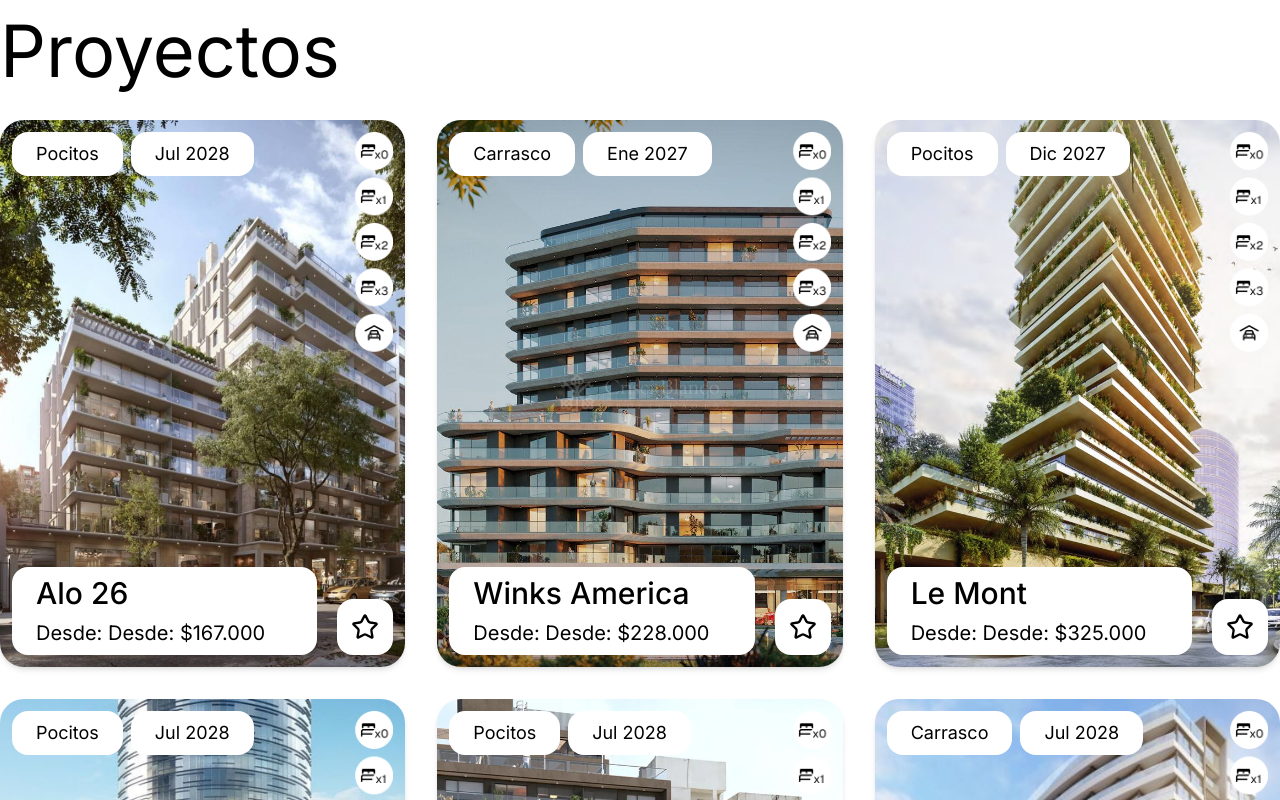
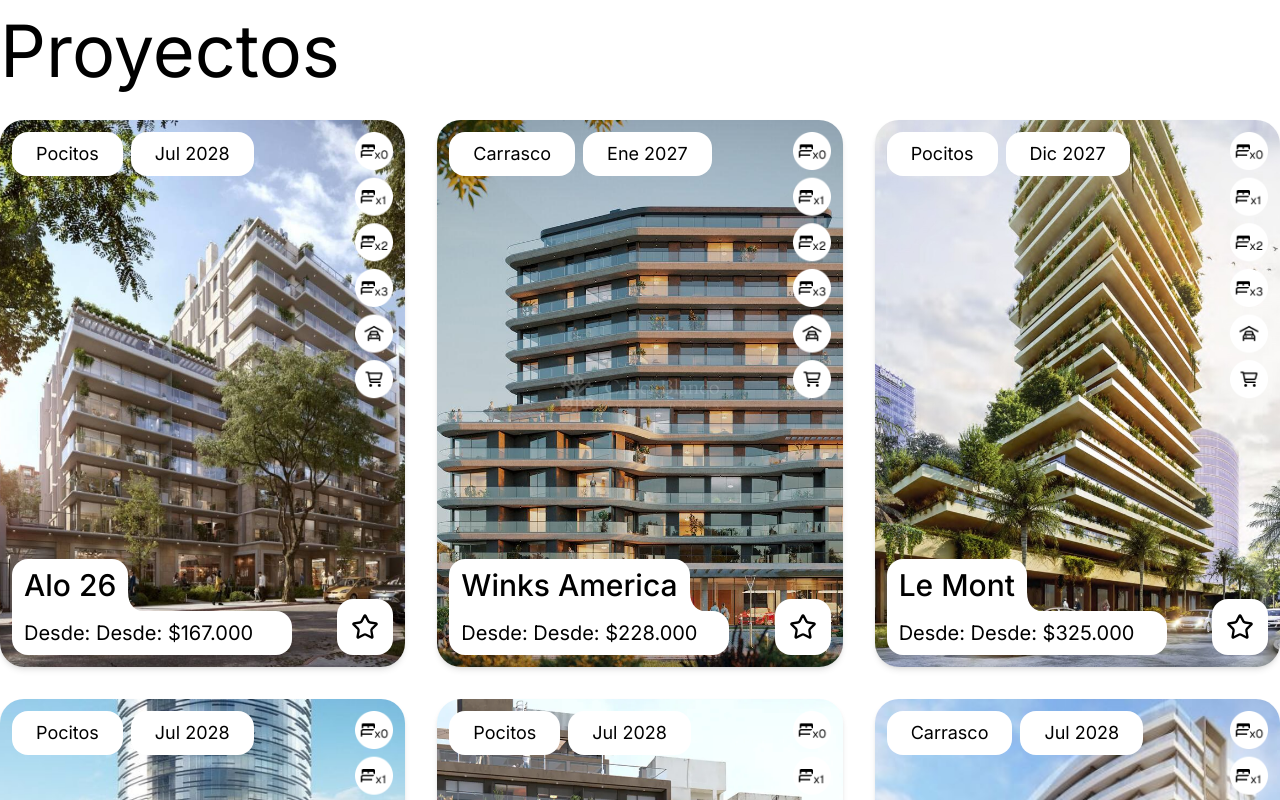
Before and after one commit to SingularStudioDev/domera, a Next.js app: page / in a window 1280 px wide. Shown: the part 1440-2240 px from the top of the page. Built offline with nearby package versions, Linux system fonts and the light colour scheme.

Commit message:
Mejora la interfaz de usuario en los componentes CartPage, ProjectCard y ProjectDetailPage. Se añaden transiciones y efectos hover, se ajustan estilos y se reemplaza un ícono por uno nuevo. Además, se actualiza la imagen en ProjectCard para mejorar la presentación visual.

```diff
--- a/src/app/cart/page.tsx
+++ b/src/app/cart/page.tsx
@@ -228,12 +228,10 @@ const CartPage = () => {
                     {accordionItems.map((item, index) => (
                       <div
                         key={index}
-                        className="flex items-center justify-between border-b border-gray-300 py-4"
+                        className="flex cursor-pointer items-center justify-between border-b border-gray-300 py-4 text-black transition duration-300 hover:text-blue-600"
                       >
-                        <span className="text-lg font-bold text-black">
-                          {item}
-                        </span>
-                        <ChevronDown className="h-5 w-5 text-black" />
+                        <span className="text-lg font-bold">{item}</span>
+                        <ChevronDown className="h-5 w-5" />
                       </div>
                     ))}
                   </div>
@@ -324,7 +322,7 @@ const CartPage = () => {
 
                   {/* Submit Button */}
                   <button
-                    className={`flex w-fit items-center justify-center rounded-full px-8 py-3 text-white transition-colors ${
+                    className={`flex w-fit cursor-pointer items-center justify-center rounded-full px-8 py-3 text-white transition-colors duration-300 ${
                       selectedFile
                         ? 'bg-blue-600 hover:bg-blue-700'
                         : 'cursor-not-allowed bg-gray-300'
@@ -332,7 +330,7 @@ const CartPage = () => {
                     disabled={!selectedFile}
                   >
                     Proceder a la reserva
-                    <ArrowRight className="ml-2 h-4 w-4" />
+                    <ArrowRight className="ml-4 h-4 w-4" />
                   </button>
                 </div>
               </div>
--- a/src/app/projects/[id]/page.tsx
+++ b/src/app/projects/[id]/page.tsx
@@ -413,10 +413,10 @@ Proyecto se construye bajo la Ley de Vivienda Promovida N°18.795, que implica l
                     {project.planFiles.map((file, index) => (
                       <div
                         key={index}
-                        className={`${index === 0 ? 'border-t' : ''} flex items-center justify-between border-b border-gray-300 p-4`}
+                        className={`${index === 0 ? 'border-t' : ''} flex cursor-pointer items-center justify-between border-b border-gray-300 p-4 text-black transition duration-300 hover:text-blue-600`}
                       >
                         <span className="font-medium">{file}</span>
-                        <button className="cursor-pointer text-xl text-gray-600 hover:text-gray-800">
+                        <button className="cursor-pointer text-xl">
                           <SquareArrowOutUpRightIcon className="h-5 w-5" />
                         </button>
                       </div>
@@ -447,7 +447,7 @@ Proyecto se construye bajo la Ley de Vivienda Promovida N°18.795, que implica l
           </div>
 
           {/* Unidades disponibles */}
-          <div className="mt-16">
+          <div>
             <h2 className="mb-2 text-3xl font-bold text-black">
               Unidades disponibles
             </h2>
@@ -529,7 +529,7 @@ Proyecto se construye bajo la Ley de Vivienda Promovida N°18.795, que implica l
               {project.availableUnits.map((unit) => (
                 <div
                   key={unit.id}
-                  className="overflow-hidden rounded-2xl border border-gray-200 bg-white shadow-sm"
+                  className="group overflow-hidden rounded-2xl border border-gray-200 bg-white shadow-sm transition duration-300 hover:border-blue-600"
                 >
                   {/* Image Section */}
                   <div className="relative">
@@ -581,7 +581,7 @@ Proyecto se construye bajo la Ley de Vivienda Promovida N°18.795, que implica l
                   <div className="p-4">
                     {/* Title and Description */}
                     <div className="mb-4">
-                      <h4 className="mb-1 text-2xl font-semibold text-black">
+                      <h4 className="mb-1 text-2xl font-semibold text-black transition duration-300 group-hover:text-blue-600">
                         {unit.title}
                       </h4>
                       <p className="text-black">{unit.description}</p>
@@ -615,7 +615,7 @@ Proyecto se construye bajo la Ley de Vivienda Promovida N°18.795, que implica l
                     <div className="flex items-end justify-between">
                       <div>
                         <p className="mb-1 font-semibold text-black">Precio</p>
-                        <p className="text-3xl font-bold text-black">
+                        <p className="text-3xl font-bold text-black transition duration-300 group-hover:text-blue-600">
                           {unit.price}
                         </p>
                       </div>
--- a/src/app/projects/[id]/units/[unitId]/page.tsx
+++ b/src/app/projects/[id]/units/[unitId]/page.tsx
@@ -14,6 +14,7 @@ import {
   ListCheck,
   MousePointer,
   ArrowRight,
+  StarIcon,
 } from 'lucide-react';
 import { useParams } from 'next/navigation';
 import Header from '@/components/Header';
@@ -244,11 +245,11 @@ Lorem ipsum dolor sit amet, consectetuer adipiscing elit. Aenean commodo ligula
             {/* Right Column - Unit Info */}
             <div className="space-y-6">
               {/* Unit Title and Star */}
-              <div className="flex items-start justify-between">
+              <div className="flex items-center justify-start gap-2">
+                <div className="flex h-14 w-14 items-center justify-center rounded-2xl bg-gray-100">
+                  <StarIcon className="h-7 w-7 text-blue-600" />
+                </div>
                 <h1 className="text-4xl font-bold text-black">{unit.title}</h1>
-                <div className="flex h-10 w-12 items-center justify-center rounded-2xl bg-gray-200">
-                  <span className="text-2xl text-blue-600">⭐</span>
-                </div>
               </div>
 
               {/* Unit Details Grid */}
--- a/src/components/Header.tsx
+++ b/src/components/Header.tsx
@@ -28,13 +28,15 @@ const Header = () => {
         <div className="w-full rounded-2xl border border-[#DCDCDC] bg-[#F5F5F5]">
           <div className="flex h-[70px] w-full items-center justify-between px-6">
             {/* Logo */}
+            <Link href="/">
               <div className="flex items-center">
                 <h1
                   className={`${syne.className} text-5xl font-bold text-blue-600`}
                 >
                   Domera
                 </h1>
-            </div>
+              </div>{' '}
+            </Link>
 
             {/* Desktop Navigation */}
             <div className="hidden flex-1 justify-end lg:flex">
--- a/src/components/ProjectCard.tsx
+++ b/src/components/ProjectCard.tsx
@@ -32,34 +32,58 @@ const ProjectCard = ({
       className="relative block overflow-hidden rounded-3xl bg-white shadow-md transition-shadow duration-300 hover:shadow-xl"
     >
       {/* Image */}
-      <div className="relative h-[547px] overflow-hidden">
+      <div className="group relative h-[547px] overflow-hidden">
         <img src={image} alt={title} className="h-full w-full object-cover" />
 
         {/* Status Badge */}
-        <div className="absolute top-3 left-3 flex gap-2">
-          <span className="rounded-2xl bg-white px-6 py-2 text-lg text-black">
+        <div className="absolute top-3 left-3 flex gap-2 text-black transition duration-300 group-hover:text-blue-600">
+          <span className="rounded-2xl bg-white px-6 py-2 text-lg">
             {status}
           </span>
 
-          <span className="rounded-2xl bg-white px-6 py-2 text-lg text-black">
-            {date}
-          </span>
+          <span className="rounded-2xl bg-white px-6 py-2 text-lg">{date}</span>
         </div>
 
         {/* Top Right Icons */}
         <div className="absolute top-3 right-3 flex flex-col space-y-2">
-          <img src="/Frame-1.png" alt="heart" className="h-full w-38" />
+          <img src="/Frame-1.png" alt="heart" className="h-full w-38 group-hover:hidden transition duration-300" />
+          <img src="/Frame-2.png" alt="heart" className="h-full w-38 hidden group-hover:block transition duration-300" />
         </div>
 
         <div className="absolute right-6 bottom-3 left-3 flex w-full items-end gap-5">
-          <div className="flex w-[calc(100%-100px)] max-w-[400px] flex-col gap-2 rounded-2xl bg-white px-6 py-2">
-            <span className="text-3xl font-medium text-black">{title}</span>
+          <div className="relative flex w-[calc(100%-100px)] max-w-[400px] flex-col">
+            {/* Bloque superior con curva hacia la derecha */}
+            <span className="relative w-fit rounded-t-2xl bg-white px-3 py-2 text-3xl font-medium text-black transition duration-300 group-hover:text-blue-600">
+              {title}
 
-            <span className="text-xl text-black">Desde: {price}</span>
+              <svg
+                className="absolute -right-5 -bottom-[1px] h-[20px] w-[20px]"
+                width="160"
+                height="160"
+                viewBox="0 0 160 160"
+                xmlns="http://www.w3.org/2000/svg"
+                preserveAspectRatio="none"
+              >
+                <path
+                  d="
+    M0 0
+    Q2 160 160 160
+    H0
+    Z
+  "
+                  fill="#FFF"
+                />
+              </svg>
+            </span>
+
+            {/* Bloque inferior */}
+            <span className="w-fit min-w-[280px] rounded-tr-2xl rounded-b-2xl bg-white px-3 py-2 text-xl text-black transition duration-300 group-hover:text-blue-600">
+              Desde: {price}
+            </span>
           </div>
 
           <div className="flex h-14 w-14 items-center justify-center rounded-2xl bg-white">
-            <StarIcon className="h-7 w-7 text-black" />
+            <StarIcon className="h-7 w-7 text-black transition duration-300 group-hover:text-blue-600" />
           </div>
         </div>
       </div>
```
Also changed, not shown: public/Frame-1.png, public/Frame-2.png (added). Lines whose indentation alone changed are shown as unchanged.
